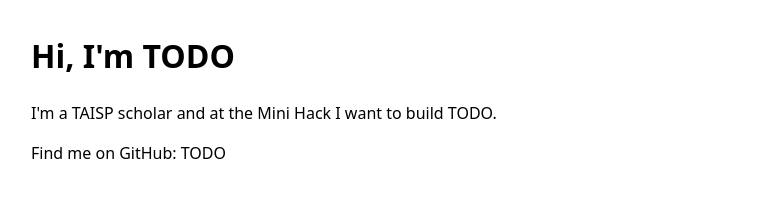
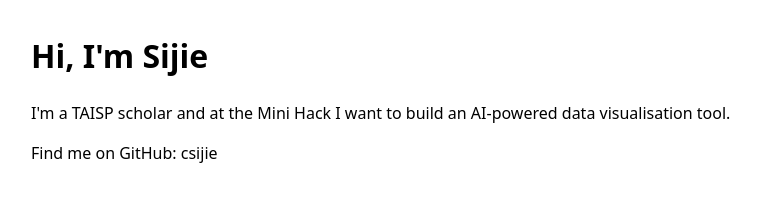
Before and after one commit to csijie/taisp-git-challenge-01, a plain HTML site: page site/index.html in a window 1280 px wide. Shown: the whole page, without its empty margins (249-1010 px from the left). Drawn offline with Linux system fonts and the light colour scheme.

Commit message:
Complete challenge 01

```diff
--- a/site/index.html
+++ b/site/index.html
@@ -3,9 +3,9 @@
 <head><meta charset="utf-8"><meta name="viewport" content="width=device-width,initial-scale=1">
 <title>My TAISP page</title><link rel="stylesheet" href="style.css"></head>
 <body>
-<h1>Hi, I'm TODO</h1>
-<p>I'm a TAISP scholar and at the Mini Hack I want to build TODO.</p>
-<p>Find me on GitHub: TODO</p>
+<h1>Hi, I'm Sijie</h1>
+<p>I'm a TAISP scholar and at the Mini Hack I want to build an AI-powered data visualisation tool.</p>
+<p>Find me on GitHub: csijie</p>
 <!-- CTF_RESULT -->
 </body>
 </html>
```
